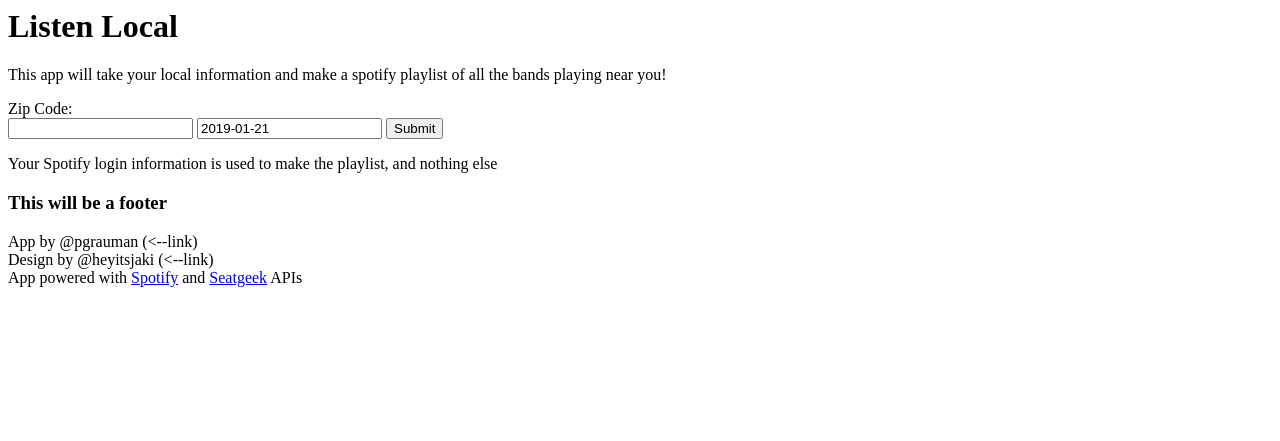
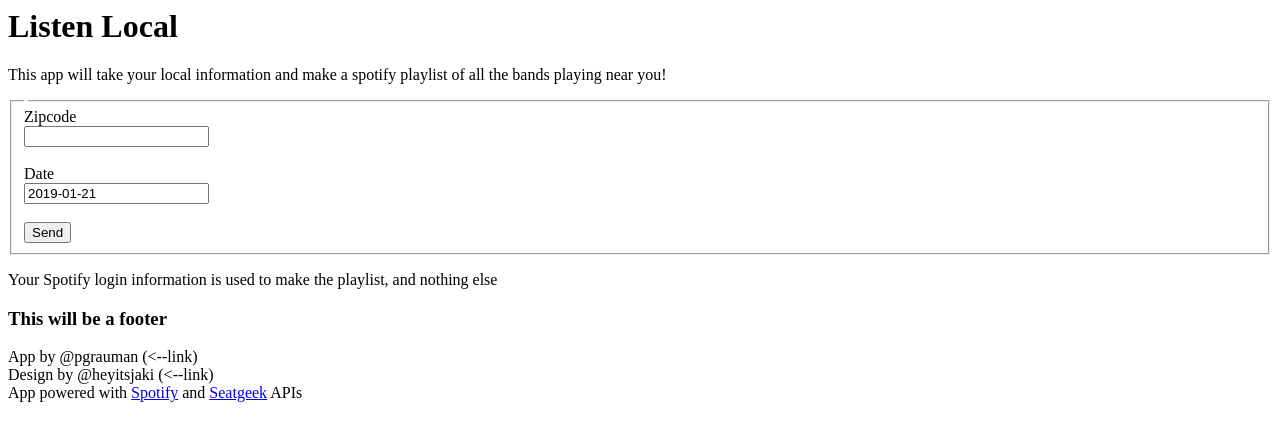
Before and after one commit to pgrauman/listen-local-app, a Flask app: page / in a window 1280 px wide. Shown: the top 441 px of the page. Run offline with Flask 2, Linux system fonts and the light colour scheme; some libraries are stand-ins or nearby versions.

Commit message:
Flask_WTF better form handling

```diff
--- a/listen_local_app/__init__.py
+++ b/listen_local_app/__init__.py
@@ -1,7 +1,11 @@
 from flask import Flask
+from flask_wtf.csrf import CSRFProtect
 import config
 
+
 app = Flask(__name__)
+csrf = CSRFProtect(app)
+
 # from local_concert_playlist import callback, views
 from listen_local_app import views
 
--- /dev/null
+++ b/listen_local_app/forms.py
@@ -0,0 +1,25 @@
+from flask_wtf import FlaskForm
+from wtforms import TextField, SubmitField, ValidationError
+import config
+import re
+
+
+class SearchForm(FlaskForm):
+    # csrf = False
+    zipcode = TextField("Zipcode")
+    daterange = TextField("Date")
+    submit = SubmitField("Send")
+
+    def validate_zipcode(form, field):
+        if not re.match(r'^[0-9]{5}(?:-[0-9]{4})?$', field.data):
+            raise ValidationError('Must be a valid zip code')
+
+    def validate_daterange(form, field):
+        def _is_date(date):
+            expr = "^[0-9]{4}-[0-9]{2}-[0-9]{2}$"
+            return bool(re.match(expr, date))
+
+        if not all(_is_date(d) for d in field.data.split(" to ")):
+            raise ValidationError('Must be a valid date')
+
+        # Add check that date is greater than today?
--- /dev/null
+++ b/listen_local_app/templates/_formhelpers.html
@@ -0,0 +1,11 @@
+<!-- http://flask.pocoo.org/docs/1.0/patterns/wtforms/ -->
+{% macro render_errors(field) %}
+  <!-- <dt>{{ field.label }} -->
+  {% if field.errors %}
+    <ul class=errors>
+    {% for error in field.errors %}
+      <li>{{ error }}</li>
+    {% endfor %}
+    </ul>
+  {% endif %}
+{% endmacro %}
--- a/listen_local_app/templates/index.html
+++ b/listen_local_app/templates/index.html
@@ -7,11 +7,20 @@
 <h1>Listen Local</h1>
 <p>This app will take your local information and make a spotify playlist of all the bands playing near you!</p>
 
-<form action="/do_it" method="post">
-  Zip Code:<br>
-  <input type="text" name="zipcode" value="">
-  <input name="daterange" id="datepick" class="flatpickr flatpickr-input" type="text" placeholder="Select Date.." data-id="datetime" readonly="readonly">
-  <input type="submit" value="Submit">
+{% from "_formhelpers.html" import render_errors %}
+<form action = "/" method = post>
+ <fieldset>
+    <legend></legend>
+      <!-- {{ form.hidden_tag() }} -->
+      {{ form.csrf_token }}
+      {{ form.zipcode.label }}<br>
+      {{ form.zipcode }}<br>
+      {{ render_errors(form.zipcode) }}<br>
+      {{ form.daterange.label }}<br>
+      {{ form.daterange(class_="flatpickr flatpickr-input", id="datepick", readonly="readonly", placeholder="Select Date.." ) }}<br>
+      {{ render_errors(form.daterange) }}<br>
+      {{ form.submit }}
+ </fieldset>
 </form>
 
 <p>Your Spotify login information is used to make the playlist, and nothing else</p>
--- a/listen_local_app/views.py
+++ b/listen_local_app/views.py
@@ -5,39 +5,37 @@ This file contains all the code to run the app pages
 '''
 
 from listen_local_app import app
-from flask import render_template, redirect, request, session, make_response, url_for
-from listen_local_app.functions import get_local_concerts, get_access_token, make_spotify_play_button, check_valid_zipcode_input, process_daterange
-from listen_local_app.functions import NoConcertsFound, InvalidDate
+from flask import render_template, redirect, request, session, make_response, url_for, flash
+from listen_local_app.functions import get_local_concerts, get_access_token, make_spotify_play_button, process_daterange, NoConcertsFound
 import spotipy
 import requests
 import json
 import config
 import base64
+from listen_local_app.forms import SearchForm
 
 
 app.config.from_object('config')
 client_id = config.spotify_client_id.decode("utf-8")
 
 
-@app.route('/')
-@app.route('/index')
+@app.route('/', methods=['GET', 'POST'])
+@app.route('/index', methods=['GET', 'POST'])
 def index():
     session.clear()
-    return render_template('index.html')
+    form = SearchForm(request.form)
+    if request.method == 'POST' and form.validate():
+        session['zipcode'] = form.zipcode.data
+        session['daterange'] = form.daterange.data
+        callback_url = request.url_root + 'callback'
+        base_url = 'https://accounts.spotify.com/en/authorize?client_id=' + client_id + '&response_type=code&redirect_uri=' + callback_url + '&scope=user-read-email%20playlist-read-private%20user-follow-read%20user-library-read%20user-top-read%20playlist-modify-private%20playlist-modify-public&state=34fFs29kd09'
 
-
-@app.route('/do_it', methods=['GET', 'POST'])
-def do_it():
-    session.clear()
-    session['zipcode'] = request.form['zipcode']
-    session['daterange'] = request.form['daterange']
-    callback_url = request.url_root + 'callback'
-    base_url = 'https://accounts.spotify.com/en/authorize?client_id=' + client_id + '&response_type=code&redirect_uri=' + callback_url + '&scope=user-read-email%20playlist-read-private%20user-follow-read%20user-library-read%20user-top-read%20playlist-modify-private%20playlist-modify-public&state=34fFs29kd09'
-
-    # this is how we set the Cookie when its a Redirect instead of return_response
-    # https://stackoverflow.com/questions/12272418/in-flask-set-a-cookie-and-then-re-direct-user
-    response = make_response(redirect(base_url, 302))
-    return response
+        # this is how we set the Cookie when its a Redirect instead of return_response
+        # https://stackoverflow.com/questions/12272418/in-flask-set-a-cookie-and-then-re-direct-user
+        response = make_response(redirect(base_url, 302))
+        return response
+    print(form.errors)
+    return render_template('index.html', form=form)
 
 
 @app.route('/callback')
@@ -51,17 +49,7 @@ def process():
     daterange = session.get('daterange')
     access_token = get_access_token(code)
 
-    # Error handling
-    if not check_valid_zipcode_input(zipcode):
-        msg = f"{zipcode} is not a valid US zipcode"
-        return render_template("error.html", error_text=msg)
-
-    # Process and handle dates
-    try:
-        date1, date2 = process_daterange(daterange)
-    except InvalidDate:
-        msg = f"{daterange} not a valid date input"
-        return render_template("error.html", error_text=msg)
+    date1, date2 = process_daterange(daterange)
 
     # Get Concert information
     try:
--- a/requirements.txt
+++ b/requirements.txt
@@ -5,3 +5,5 @@ spotipy
 pandas
 numpy
 setuptools
+flake8
+pep8
```
Also changed, not shown: listen_local_app/functions.py (+3 -31 lines).
